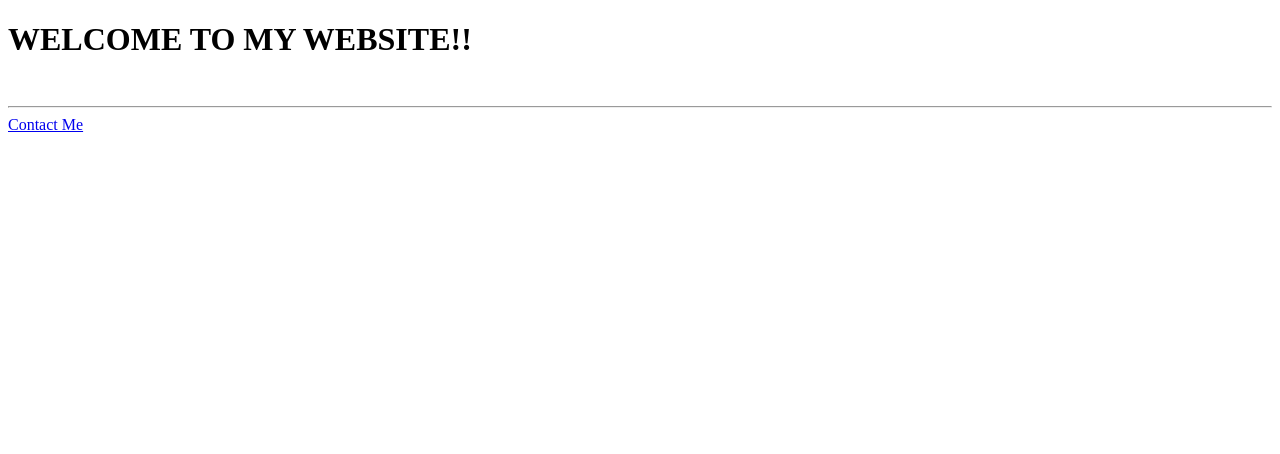
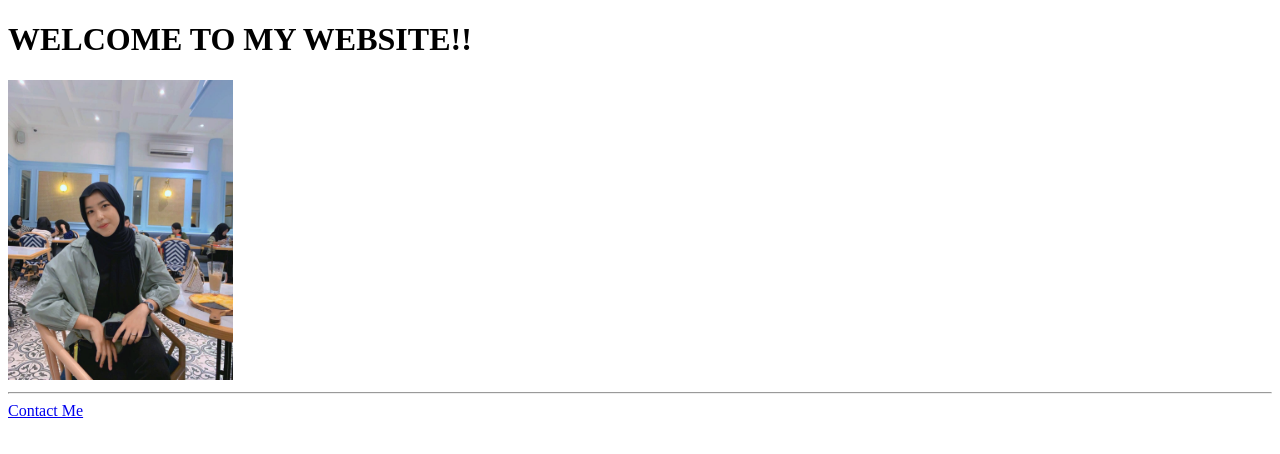
Before and after one commit to rahmahmasayu/multipages-website1, a plain HTML site: page index.html in a window 1280 px wide. Drawn offline with Linux system fonts and the light colour scheme.

Commit message:
Update index.html

```diff
--- a/index.html
+++ b/index.html
@@ -8,7 +8,7 @@
 </head>
 <body>
     <h1>WELCOME TO MY WEBSITE!!</h1>
-    <a href="./public/about.html"><img src="./assets/Image/Gambar WhatsApp 2023-10-16 pukul 08.15.14_eed5f29f.jpg" alt=""height="300"></a>
+    <a href="./public/about.html"><img src="./assets/images/Gambar WhatsApp 2023-10-16 pukul 08.15.14_eed5f29f.jpg" alt=""height="300"></a>
     <hr>
     <a href="./public/contact.html">Contact Me</a>
 </body>
```
